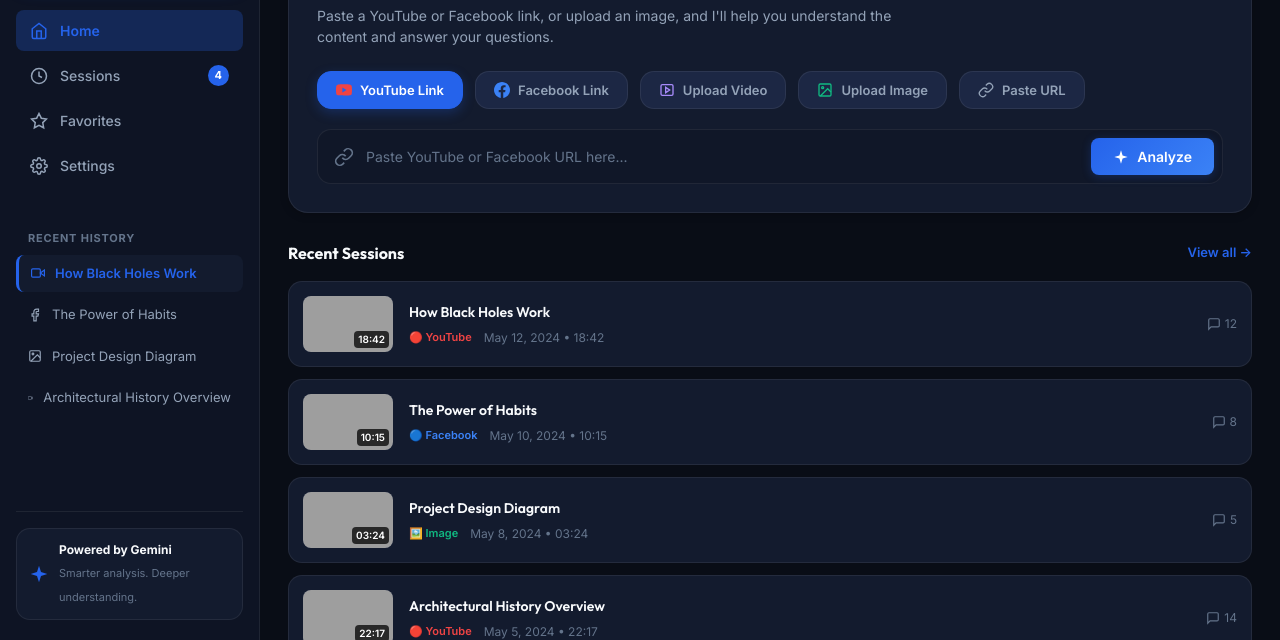
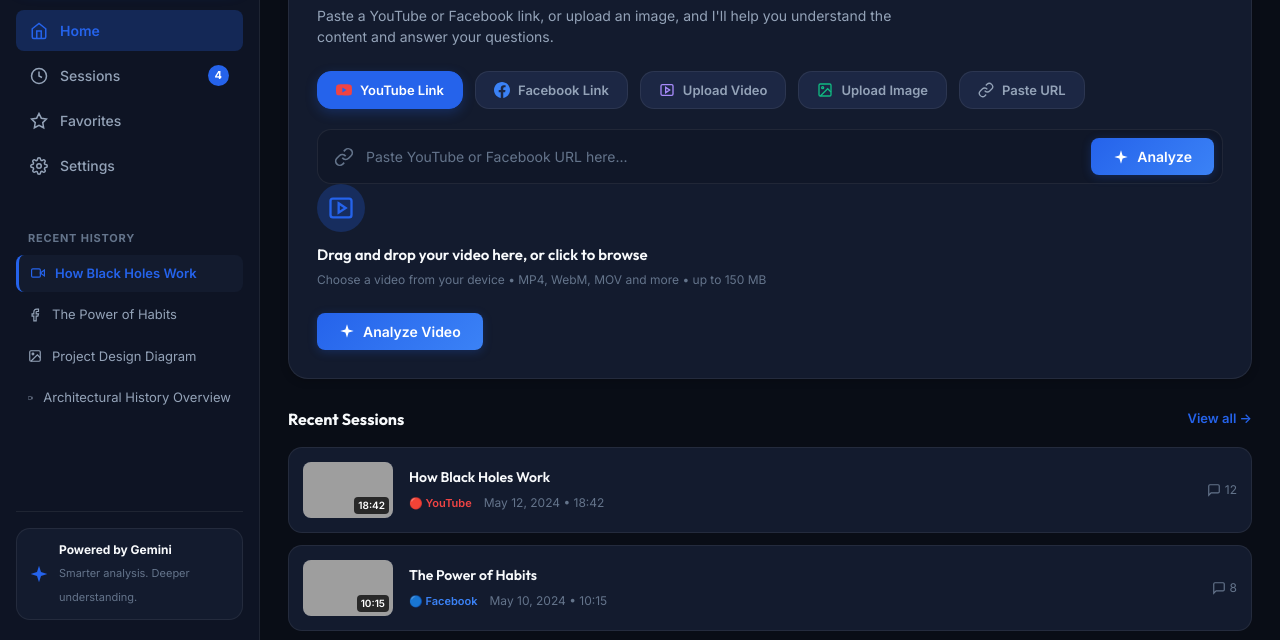
Before and after one commit to abdallah338338-ux/ai-content-analyzer, a plain HTML site: page frontend/index.html in a window 1280 px wide. Shown: the part 160-800 px from the top of the page. Drawn offline with Linux system fonts and the light colour scheme; no server answers; grey boxes are pictures that could not be loaded.

Commit message:
Add working video file picker and Analyze Video UI

```diff
--- a/frontend/index.html
+++ b/frontend/index.html
@@ -227,6 +227,32 @@
                   <path d="M12 2L14.4 9.6L22 12L14.4 14.4L12 22L9.6 14.4L2 12L9.6 9.6L12 2Z"/>
                 </svg>
                 Analyze
+              </button>
+            </div>
+
+            <!-- Drag & Drop Area for Video Upload -->
+            <div class="video-dropzone" id="videoDropzone">
+              <input
+                type="file"
+                id="videoFileInput"
+                accept="video/*,.mp4,.webm,.mov,.avi,.mkv,.mpeg,.mpg,.3gp,.wmv,.flv"
+                style="display: none;"
+              >
+              <div class="dropzone-icon video-icon">
+                <svg width="28" height="28" viewBox="0 0 24 24" fill="none" stroke="currentColor" stroke-width="2">
+                  <rect x="3" y="4" width="18" height="16" rx="2"></rect>
+                  <polygon points="10,8 16,12 10,16"></polygon>
+                </svg>
+              </div>
+              <div class="dropzone-text" id="videoDropzoneText">
+                <h4>Drag and drop your video here, or click to browse</h4>
+                <p>Choose a video from your device • MP4, WebM, MOV and more • up to 150 MB</p>
+              </div>
+              <button type="button" class="analyze-submit-btn" id="analyzeVideoBtn" style="margin-top: 16px;">
+                <svg width="16" height="16" viewBox="0 0 24 24" fill="currentColor">
+                  <path d="M12 2L14.4 9.6L22 12L14.4 14.4L12 22L9.6 14.4L2 12L9.6 9.6L12 2Z"/>
+                </svg>
+                Analyze Video
               </button>
             </div>
 
```
